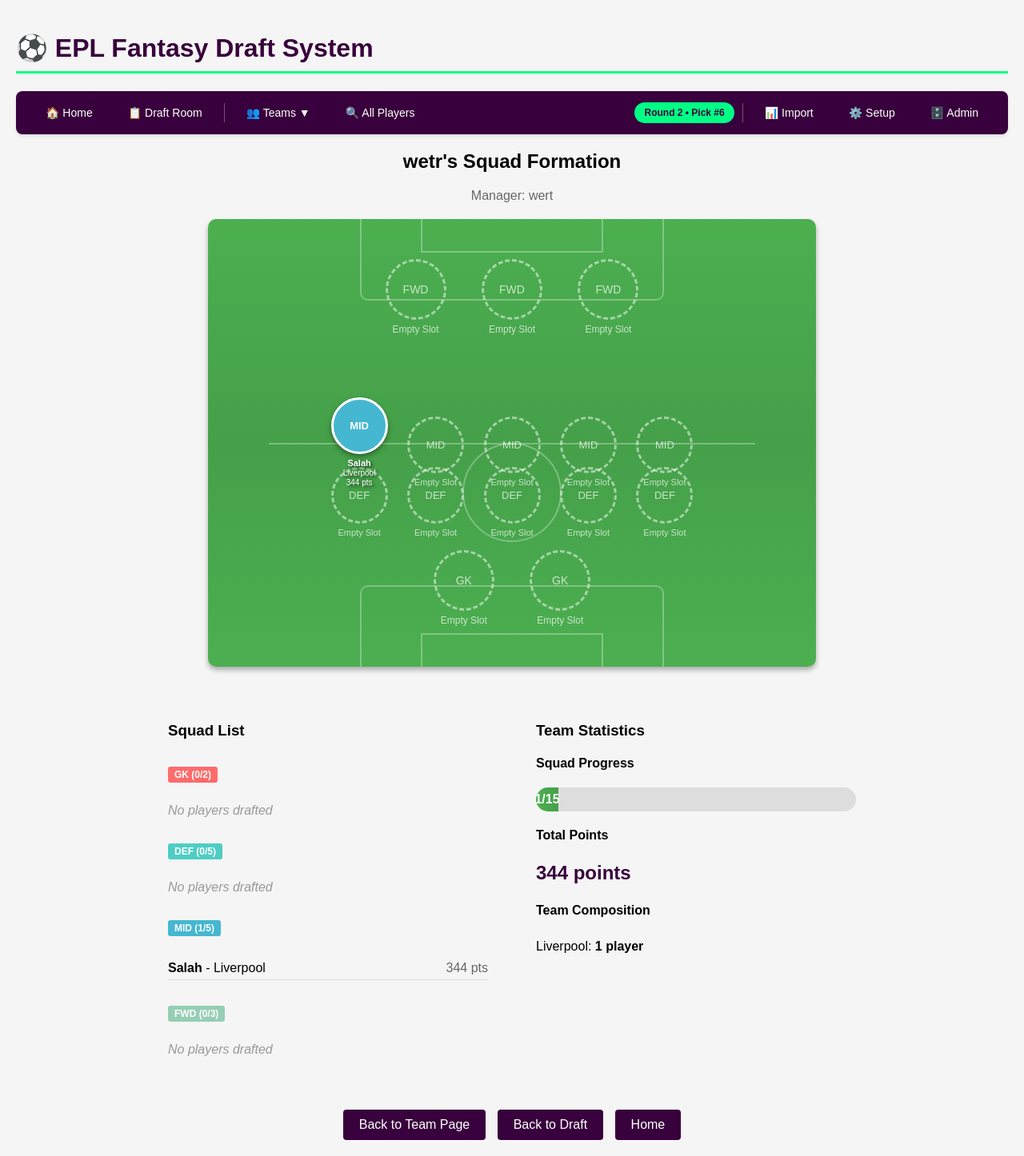
After one commit to lkbgith/epl-draft-fantasy, a Flask app: page /team/1/formation in a window 1280 px wide. The commit adds this page. Shown: the whole page at 80% size. Run offline with Flask 3, Linux system fonts and the light colour scheme.

Commit message:
Roll back to excel update - before League and Postgres was attempted.
Draft page updated

```diff
--- a/app.py
+++ b/app.py
@@ -276,9 +276,10 @@ def draft():
 
     teams = DraftTeam.query.all()
 
-    # Get sorting preference from URL parameters
+    # Get sorting and filtering preferences from URL parameters
     sort_by = request.args.get('sort', 'total_points')
     position_filter = request.args.get('position', 'all')
+    team_filter = request.args.get('team', 'all')  # NEW: Team filter
 
     # Build query for available players
     query = Player.query.filter_by(drafted=False)
@@ -286,6 +287,10 @@ def draft():
     # Apply position filter
     if position_filter != 'all':
         query = query.filter_by(position=position_filter)
+
+    # Apply team filter (NEW)
+    if team_filter != 'all':
+        query = query.filter_by(team=team_filter)
 
     # Apply sorting
     from sqlalchemy import desc, nullslast
@@ -316,13 +321,15 @@ def draft():
     # Create draft order display
     draft_order_ids = json.loads(draft.draft_order)
     if draft.is_reverse_round:
-        # Show reversed order for even rounds
         display_order = list(reversed(draft_order_ids))
     else:
         display_order = draft_order_ids
 
     # Get team objects in display order
     display_teams = [DraftTeam.query.get(team_id) for team_id in display_order]
+
+    # NEW: Get draft history
+    draft_history = get_draft_history()
 
     return render_template('draft.html',
                            draft=draft,
@@ -331,14 +338,62 @@ def draft():
                            current_team=current_team,
                            current_sort=sort_by,
                            current_position=position_filter,
+                           current_team_filter=team_filter,  # NEW
                            display_teams=display_teams,
                            current_round=draft.current_round,
-                           is_reverse_round=draft.is_reverse_round)
+                           is_reverse_round=draft.is_reverse_round,
+                           draft_history=draft_history)  # NEW
+
+
+def get_draft_history():
+    """Get the history of all drafted players in order"""
+    # Query all drafted players with their draft teams
+    drafted_players = Player.query.filter(
+        Player.drafted == True
+    ).join(
+        DraftTeam, Player.drafted_by == DraftTeam.id
+    ).order_by(
+        Player.id  # Assuming players are drafted in ID order
+    ).all()
+
+    history = []
+    for idx, player in enumerate(drafted_players, 1):
+        history.append({
+            'pick': idx,
+            'player_name': player.name,
+            'player_position': player.position,
+            'player_team': player.team,
+            'team_name': player.draft_team.name if player.draft_team else 'Unknown'
+        })
+
+    return history
+
+
+@app.route('/api/team/<int:team_id>/formation')
+def api_team_formation(team_id):
+    """API endpoint to get team formation HTML"""
+    team = DraftTeam.query.get_or_404(team_id)
+    roster = team.get_roster()
+
+    # Render the formation template
+    html = render_template('team_formation.html', team=team, roster=roster)
+
+    return jsonify({
+        'success': True,
+        'html': html,
+        'team_name': team.name
+    })
 
 
 @app.route('/draft_player/<int:player_id>', methods=['POST'])
 def draft_player(player_id):
     draft = Draft.query.first()
+
+    # Check if draft is locked
+    if getattr(draft, 'is_locked', False):
+        flash('Draft is currently locked. Wait for draft night!', 'error')
+        return redirect(url_for('draft'))
+
     if not draft or not draft.is_active:
         return jsonify({'error': 'No active draft'}), 400
 
@@ -353,8 +408,6 @@ def draft_player(player_id):
     # CHECK DRAFT CONSTRAINTS
     can_draft, reason = current_team.can_draft_player(player)
     if not can_draft:
-        # Flash message and redirect back
-        from flask import flash
         flash(f"Cannot draft {player.name}: {reason}", 'error')
         return redirect(url_for('draft'))
 
@@ -362,40 +415,28 @@ def draft_player(player_id):
     player.drafted = True
     player.drafted_by = current_team.id
 
-    # Check which teams had this player on their wishlist
-    wishlist_entries = Wishlist.query.filter_by(player_id=player_id).all()
-    affected_teams = []
-    for entry in wishlist_entries:
-        if entry.team_id != current_team_id:
-            affected_teams.append({
-                'team_id': entry.team_id,
-                'team_name': entry.team.name,
-                'rank': entry.rank
-            })
-
     # Advance to next pick
     draft.advance_to_next_pick()
 
     db.session.commit()
 
-    # Emit updates
-    #socketio.emit('player_drafted', {
-    #    'player_name': player.name,
-    #    'player_id': player.id,
-    #    'team_name': current_team.name,
-    #    'next_team_id': draft.get_current_team_id()
-    #})
-
-    #if affected_teams:
-    #    socketio.emit('wishlist_player_drafted', {
-    #        'player_name': player.name,
-    #        'player_id': player.id,
-    #        'drafted_by': current_team.name,
-    #        'affected_teams': affected_teams
-    #    })
+    # Log the draft pick (optional - for persistent history)
+    # You could add a DraftHistory model if you want to persist this
 
     return redirect(url_for('draft'))
 
+
+@app.route('/team/<int:team_id>/formation')
+def team_formation_page(team_id):
+    """Full page view of team formation"""
+    team = DraftTeam.query.get_or_404(team_id)
+    roster = team.get_roster()
+    draft = Draft.query.first()
+
+    return render_template('team_formation_page.html',
+                           team=team,
+                           roster=roster,
+                           draft=draft)
 
 @app.route('/team/<int:team_id>/wishlist')
 def team_wishlist(team_id):
--- /dev/null
+++ b/templates/team_formation_page.html
@@ -0,0 +1,224 @@
+{% extends "base.html" %}
+{% block content %}
+
+<div style="text-align: center; margin-bottom: 20px;">
+    <h2>{{ team.name }}'s Squad Formation</h2>
+    <p style="color: #666;">Manager: {{ team.owner }}</p>
+</div>
+
+<!-- Soccer Field Visualization -->
+<div style="position: relative; width: 100%; max-width: 700px; margin: 20px auto; background: linear-gradient(to bottom, #4CAF50 0%, #45a049 50%, #4CAF50 100%); border-radius: 10px; padding: 30px; box-shadow: 0 4px 6px rgba(0,0,0,0.3);">
+
+    <!-- Field markings -->
+    <div style="position: absolute; top: 50%; left: 10%; right: 10%; height: 2px; background: rgba(255,255,255,0.3);"></div>
+    <div style="position: absolute; top: 50%; left: 50%; transform: translateX(-50%); width: 120px; height: 120px; border: 2px solid rgba(255,255,255,0.3); border-radius: 50%;"></div>
+
+    <!-- Penalty areas -->
+    <div style="position: absolute; bottom: 0; left: 25%; right: 25%; height: 100px; border: 2px solid rgba(255,255,255,0.3); border-bottom: none; border-radius: 10px 10px 0 0;"></div>
+    <div style="position: absolute; top: 0; left: 25%; right: 25%; height: 100px; border: 2px solid rgba(255,255,255,0.3); border-top: none; border-radius: 0 0 10px 10px;"></div>
+
+    <!-- Goal areas -->
+    <div style="position: absolute; bottom: 0; left: 35%; right: 35%; height: 40px; border: 2px solid rgba(255,255,255,0.3); border-bottom: none;"></div>
+    <div style="position: absolute; top: 0; left: 35%; right: 35%; height: 40px; border: 2px solid rgba(255,255,255,0.3); border-top: none;"></div>
+
+    <!-- Players Container -->
+    <div style="position: relative; height: 500px;">
+
+        <!-- Goalkeepers (Bottom) -->
+        <div style="position: absolute; bottom: 20px; left: 0; right: 0; text-align: center;">
+            {% for player in roster['GK'] %}
+            <div style="display: inline-block; margin: 0 20px; text-align: center;">
+                <div style="width: 70px; height: 70px; background: #ff6b6b; border-radius: 50%; display: flex; align-items: center; justify-content: center; color: white; font-weight: bold; font-size: 14px; box-shadow: 0 3px 6px rgba(0,0,0,0.4); margin: 0 auto; border: 3px solid white;">
+                    GK
+                </div>
+                <div style="margin-top: 5px; font-size: 12px; color: white; text-shadow: 2px 2px 4px rgba(0,0,0,0.8); max-width: 100px;">
+                    <strong>{{ player.web_name or player.second_name }}</strong><br>
+                    <span style="font-size: 10px;">{{ player.team }}</span>
+                    {% if player.total_points %}
+                    <br><span style="font-size: 10px;">{{ player.total_points }} pts</span>
+                    {% endif %}
+                </div>
+            </div>
+            {% endfor %}
+            {% for i in range(2 - roster['GK']|length) %}
+            <div style="display: inline-block; margin: 0 20px;">
+                <div style="width: 70px; height: 70px; border: 3px dashed rgba(255,255,255,0.5); border-radius: 50%; display: flex; align-items: center; justify-content: center; color: rgba(255,255,255,0.7); font-size: 14px;">
+                    GK
+                </div>
+                <div style="margin-top: 5px; font-size: 12px; color: rgba(255,255,255,0.7);">Empty Slot</div>
+            </div>
+            {% endfor %}
+        </div>
+
+        <!-- Defenders (Lower middle) -->
+        <div style="position: absolute; bottom: 130px; left: 0; right: 0; text-align: center;">
+            {% for player in roster['DEF'] %}
+            <div style="display: inline-block; margin: 0 10px; text-align: center;">
+                <div style="width: 65px; height: 65px; background: #4ecdc4; border-radius: 50%; display: flex; align-items: center; justify-content: center; color: white; font-weight: bold; font-size: 13px; box-shadow: 0 3px 6px rgba(0,0,0,0.4); margin: 0 auto; border: 3px solid white;">
+                    DEF
+                </div>
+                <div style="margin-top: 5px; font-size: 11px; color: white; text-shadow: 2px 2px 4px rgba(0,0,0,0.8); max-width: 90px;">
+                    <strong>{{ player.web_name or player.second_name }}</strong><br>
+                    <span style="font-size: 10px;">{{ player.team }}</span>
+                    {% if player.total_points %}
+                    <br><span style="font-size: 10px;">{{ player.total_points }} pts</span>
+                    {% endif %}
+                </div>
+            </div>
+            {% endfor %}
+            {% for i in range(5 - roster['DEF']|length) %}
+            <div style="display: inline-block; margin: 0 10px;">
+                <div style="width: 65px; height: 65px; border: 3px dashed rgba(255,255,255,0.5); border-radius: 50%; display: flex; align-items: center; justify-content: center; color: rgba(255,255,255,0.7); font-size: 13px;">
+                    DEF
+                </div>
+                <div style="margin-top: 5px; font-size: 11px; color: rgba(255,255,255,0.7);">Empty Slot</div>
+            </div>
+            {% endfor %}
+        </div>
+
+        <!-- Midfielders (Middle) -->
+        <div style="position: absolute; top: 50%; transform: translateY(-50%); left: 0; right: 0; text-align: center;">
+            {% for player in roster['MID'] %}
+            <div style="display: inline-block; margin: 0 10px; text-align: center;">
+                <div style="width: 65px; height: 65px; background: #45b7d1; border-radius: 50%; display: flex; align-items: center; justify-content: center; color: white; font-weight: bold; font-size: 13px; box-shadow: 0 3px 6px rgba(0,0,0,0.4); margin: 0 auto; border: 3px solid white;">
+                    MID
+                </div>
+                <div style="margin-top: 5px; font-size: 11px; color: white; text-shadow: 2px 2px 4px rgba(0,0,0,0.8); max-width: 90px;">
+                    <strong>{{ player.web_name or player.second_name }}</strong><br>
+                    <span style="font-size: 10px;">{{ player.team }}</span>
+                    {% if player.total_points %}
+                    <br><span style="font-size: 10px;">{{ player.total_points }} pts</span>
+                    {% endif %}
+                </div>
+            </div>
+            {% endfor %}
+            {% for i in range(5 - roster['MID']|length) %}
+            <div style="display: inline-block; margin: 0 10px;">
+                <div style="width: 65px; height: 65px; border: 3px dashed rgba(255,255,255,0.5); border-radius: 50%; display: flex; align-items: center; justify-content: center; color: rgba(255,255,255,0.7); font-size: 13px;">
+                    MID
+                </div>
+                <div style="margin-top: 5px; font-size: 11px; color: rgba(255,255,255,0.7);">Empty Slot</div>
+            </div>
+            {% endfor %}
+        </div>
+
+        <!-- Forwards (Top) -->
+        <div style="position: absolute; top: 20px; left: 0; right: 0; text-align: center;">
+            {% for player in roster['FWD'] %}
+            <div style="display: inline-block; margin: 0 20px; text-align: center;">
+                <div style="width: 70px; height: 70px; background: #96ceb4; border-radius: 50%; display: flex; align-items: center; justify-content: center; color: white; font-weight: bold; font-size: 14px; box-shadow: 0 3px 6px rgba(0,0,0,0.4); margin: 0 auto; border: 3px solid white;">
+                    FWD
+                </div>
+                <div style="margin-top: 5px; font-size: 12px; color: white; text-shadow: 2px 2px 4px rgba(0,0,0,0.8); max-width: 100px;">
+                    <strong>{{ player.web_name or player.second_name }}</strong><br>
+                    <span style="font-size: 10px;">{{ player.team }}</span>
+                    {% if player.total_points %}
+                    <br><span style="font-size: 10px;">{{ player.total_points }} pts</span>
+                    {% endif %}
+                </div>
+            </div>
+            {% endfor %}
+            {% for i in range(3 - roster['FWD']|length) %}
+            <div style="display: inline-block; margin: 0 20px;">
+                <div style="width: 70px; height: 70px; border: 3px dashed rgba(255,255,255,0.5); border-radius: 50%; display: flex; align-items: center; justify-content: center; color: rgba(255,255,255,0.7); font-size: 14px;">
+                    FWD
+                </div>
+                <div style="margin-top: 5px; font-size: 12px; color: rgba(255,255,255,0.7);">Empty Slot</div>
+            </div>
+            {% endfor %}
+        </div>
+    </div>
+</div>
+
+<!-- Squad Details -->
+<div style="margin-top: 30px; display: grid; grid-template-columns: 1fr 1fr; gap: 20px; max-width: 900px; margin: 30px auto;">
+
+    <!-- Squad List -->
+    <div style="background: #f5f5f5; padding: 20px; border-radius: 10px;">
+        <h3>Squad List</h3>
+
+        {% for position in ['GK', 'DEF', 'MID', 'FWD'] %}
+        <div style="margin-bottom: 15px;">
+            <h4 class="position-badge position-{{ position }}" style="display: inline-block; margin-bottom: 10px;">
+                {{ position }} ({{ roster[position]|length }}/{% if position == 'GK' %}2{% elif position == 'FWD' %}3{% else %}5{% endif %})
+            </h4>
+            {% if roster[position] %}
+                <ul style="list-style: none; padding: 0;">
+                {% for player in roster[position] %}
+                    <li style="padding: 5px 0; border-bottom: 1px solid #ddd;">
+                        <strong>{{ player.name }}</strong> - {{ player.team }}
+                        {% if player.total_points %}
+                            <span style="float: right; color: #666;">{{ player.total_points }} pts</span>
+                        {% endif %}
+                    </li>
+                {% endfor %}
+                </ul>
+            {% else %}
+                <p style="color: #999; font-style: italic;">No players drafted</p>
+            {% endif %}
+        </div>
+        {% endfor %}
+    </div>
+
+    <!-- Team Statistics -->
+    <div style="background: #f5f5f5; padding: 20px; border-radius: 10px;">
+        <h3>Team Statistics</h3>
+
+        <div style="margin-bottom: 20px;">
+            <h4>Squad Progress</h4>
+            <div style="background: #ddd; height: 30px; border-radius: 15px; overflow: hidden;">
+                {% set total_players = roster['GK']|length + roster['DEF']|length + roster['MID']|length + roster['FWD']|length %}
+                <div style="background: linear-gradient(to right, #4CAF50, #45a049); height: 100%; width: {{ (total_players / 15 * 100)|round }}%; display: flex; align-items: center; justify-content: center; color: white; font-weight: bold;">
+                    {{ total_players }}/15
+                </div>
+            </div>
+        </div>
+
+        {% if total_players > 0 %}
+        <div style="margin-bottom: 20px;">
+            <h4>Total Points</h4>
+            {% set total_points = roster['GK'] | selectattr('total_points') | sum(attribute='total_points') +
+                                 roster['DEF'] | selectattr('total_points') | sum(attribute='total_points') +
+                                 roster['MID'] | selectattr('total_points') | sum(attribute='total_points') +
+                                 roster['FWD'] | selectattr('total_points') | sum(attribute='total_points') %}
+            <p style="font-size: 24px; font-weight: bold; color: #38003c;">{{ total_points }} points</p>
+        </div>
+        {% endif %}
+
+        <div>
+            <h4>Team Composition</h4>
+            {% set team_counts = {} %}
+            {% for position in ['GK', 'DEF', 'MID', 'FWD'] %}
+                {% for player in roster[position] %}
+                    {% set _ = team_counts.update({player.team: team_counts.get(player.team, 0) + 1}) %}
+                {% endfor %}
+            {% endfor %}
+
+            {% if team_counts %}
+                <ul style="list-style: none; padding: 0;">
+                {% for team, count in team_counts.items() | sort(attribute=1, reverse=true) %}
+                    <li style="padding: 5px 0;">
+                        {{ team }}:
+                        <span style="font-weight: bold; {% if count >= 3 %}color: #d32f2f;{% endif %}">
+                            {{ count }} player{% if count != 1 %}s{% endif %}
+                        </span>
+                    </li>
+                {% endfor %}
+                </ul>
+            {% else %}
+                <p style="color: #999;">No players drafted yet</p>
+            {% endif %}
+        </div>
+    </div>
+</div>
+
+<!-- Navigation -->
+<div style="text-align: center; margin-top: 30px;">
+    <a href="{{ url_for('view_team', team_id=team.id) }}" class="btn">Back to Team Page</a>
+    {% if draft and draft.is_active %}
+        <a href="{{ url_for('draft') }}" class="btn" style="margin-left: 10px;">Back to Draft</a>
+    {% endif %}
+    <a href="{{ url_for('index') }}" class="btn" style="margin-left: 10px;">Home</a>
+</div>
+
+{% endblock %}
```
Also changed, not shown: templates/draft.html (+142 -65 lines), fantasy_draft.db (added).
